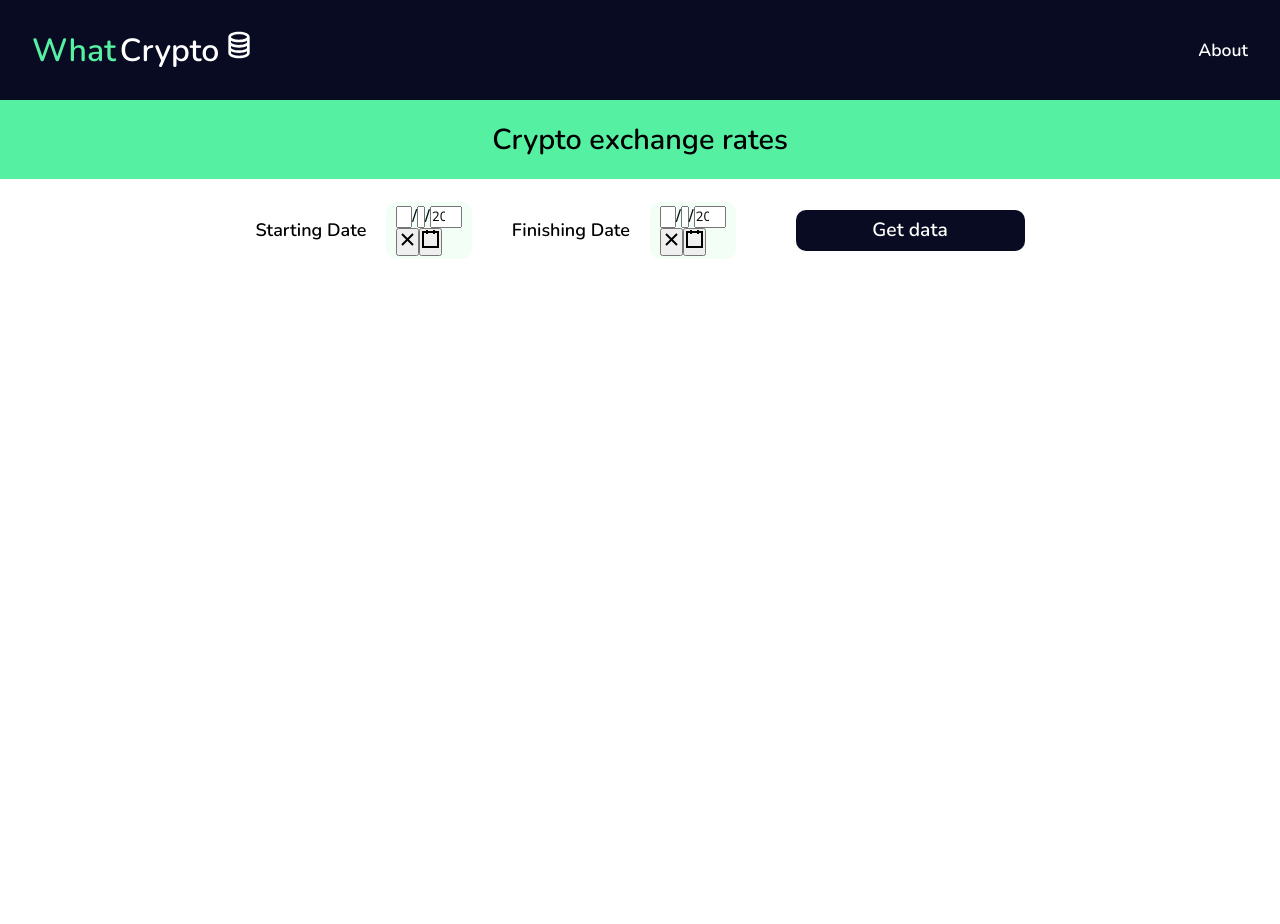
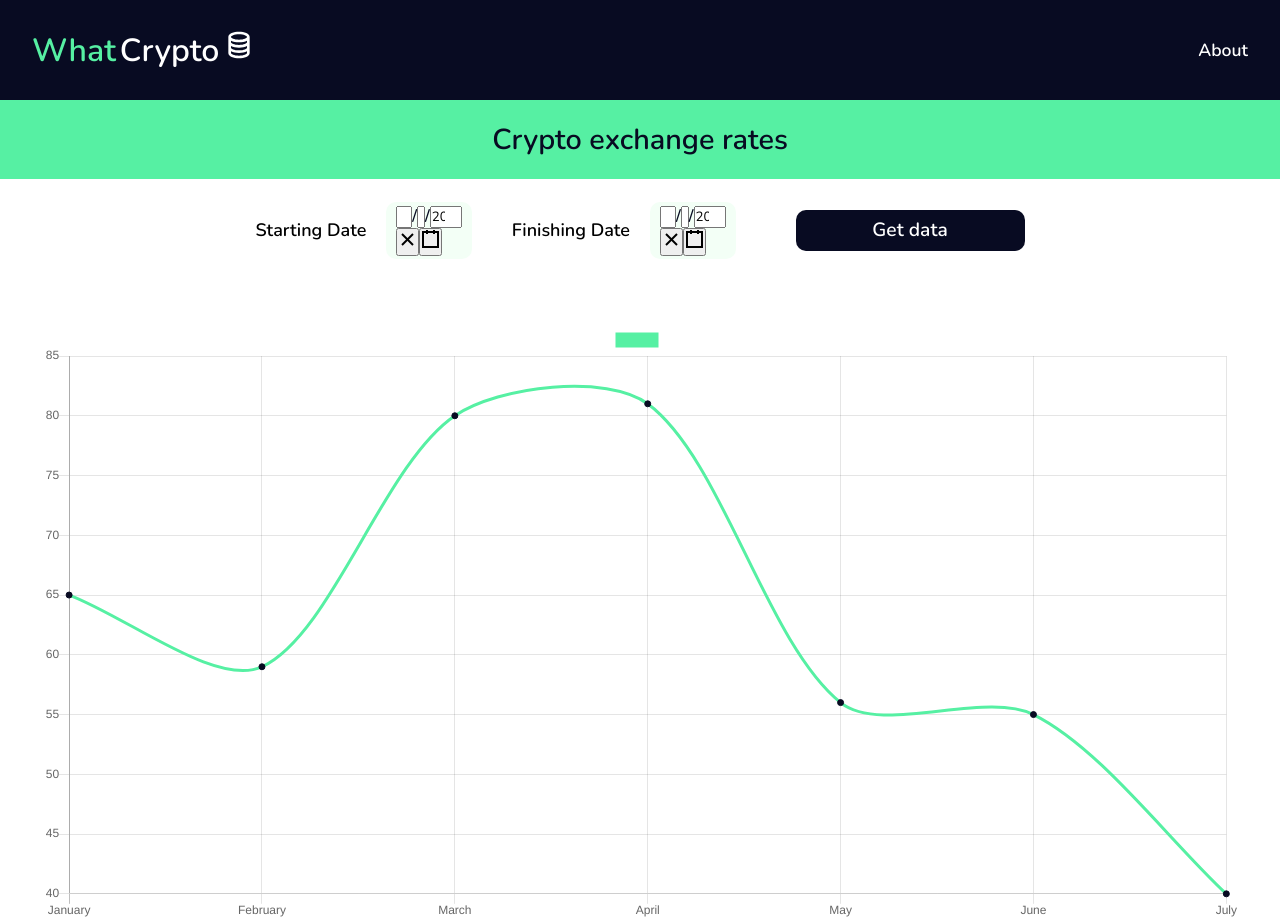
Before and after one commit to JJMarques/WhatCrypto-react, a React (Create React App) app: page / in a window 1280 px wide. Before the commit the page ends 800 px from the top, so only its background shows below. Built offline with nearby package versions, Linux system fonts and the light colour scheme.

Commit message:
Okay we got a graph i hope lol

```diff
--- a/package.json
+++ b/package.json
@@ -8,6 +8,7 @@
     "@testing-library/user-event": "^12.3.0",
     "axios": "^0.21.0",
     "react": "^17.0.1",
+    "react-chartjs-2": "^2.11.1",
     "react-date-picker": "^8.0.5",
     "react-dom": "^17.0.1",
     "react-icons": "^4.1.0",
--- a/src/App.js
+++ b/src/App.js
@@ -12,27 +12,29 @@ function App() {
   const [isLoading, setIsLoading] = useState(true)
 
   useEffect(() => {
+    if (fetchUrl.length > 0) {
       const fetchCoins = async () => {
         const result = await axios(fetchUrl)
         setData(result.data)
         setIsLoading(false)
       }
       fetchCoins()
+    }
 
   }, [fetchUrl])
 
   const changeUrl = (fd, ld) => {
     setFetchUrl(`https://api.exchangerate.host/timeseries?start_date=${fd}&end_date=${ld}`)
-    console.log(`Url changed to ${fetchUrl}`)
   }
 
 return (
   <>
     <Header />
     <SearchBar changeUrl={changeUrl} />
-      <Graph />
+    <Graph fetchedData={data} />
   </>
 );
+
 }
 
 export default App;
--- a/src/components/Graph.js
+++ b/src/components/Graph.js
@@ -1,9 +1,44 @@
-import React from 'react'
+import React, { useEffect } from 'react'
+import { Line } from 'react-chartjs-2';
 
-function Graph() {
+function Graph({ fetchedData }) {
+
+    useEffect(() => {
+        console.log(fetchedData);
+    }, [fetchedData])
+
+    const data = {
+        labels: ['January', 'February', 'March', 'April', 'May', 'June', 'July'],
+        datasets: [
+            {
+                label: '',
+                fill: false,
+                lineTension: 0.3,
+                backgroundColor: 'rgba(75,192,192,0.4)',
+                borderColor: '#56F0A3',
+                borderCapStyle: 'butt',
+                borderDash: [],
+                borderDashOffset: 0.0,
+                borderJoinStyle: 'miter',
+                pointBorderColor: '#080B22',
+                pointBackgroundColor: '#080B22',
+                pointBorderWidth: 1,
+                pointHoverRadius: 5,
+                pointHoverBackgroundColor: 'rgba(75,192,192,1)',
+                pointHoverBorderColor: 'rgba(220,220,220,1)',
+                pointHoverBorderWidth: 2,
+                pointRadius: 3,
+                pointHitRadius: 10,
+                data: [65, 59, 80, 81, 56, 55, 40]
+            }
+        ]
+    };
 
     return (
-        <div>
+        <div style={{display: 'flex', justifyContent: 'center', marginTop: '2em'}}>
+            <div style={{ position: 'relative', width: '1200px' }}>
+                {fetchedData ? <Line data={data} /> : <></>}
+            </div>
         </div>
     )
 }
--- a/src/components/Header.css
+++ b/src/components/Header.css
@@ -1,6 +1,6 @@
 .header {
   height: 100px;
-  width: 100vw;
+  width: 100%;
   background: rgb(8, 11, 34);
   padding: 2em;
   display: flex;
--- a/src/components/SearchBar.css
+++ b/src/components/SearchBar.css
@@ -16,6 +16,7 @@
     background-color: rgb(86, 240, 163);
     font-size: 0.9em;
     animation: Transition 0.6s ease-in-out;
+    color: rgb(8, 11, 34);
 }
 
 #txt-finishing-date {
@@ -24,7 +25,7 @@
 
 .search-container h5 {
     font-size: 18px;
-    font-weight: 700;
+    font-weight: 800;
     margin-right: 20px;
 }
 
--- a/src/components/SearchBar.js
+++ b/src/components/SearchBar.js
@@ -18,7 +18,6 @@ function SearchBar({ changeUrl }) {
 
             if (firstDayString !== lastDayString) {
                 changeUrl(firstDayString, lastDayString)
-                console.log(firstDayString, lastDayString);
                 setAlert('')
             } else {
                 setAlert('Please provide different date values.')
@@ -54,7 +53,7 @@ function SearchBar({ changeUrl }) {
                     onClick={changeDate}
                 >
                     Get data
-                </button>
+            </button>
 
             </div>
             <div className="alert-mssg">
```
Also changed, not shown: 2 other files (tests, documents, lock files or other folders). Lines whose indentation alone changed are shown as unchanged.
